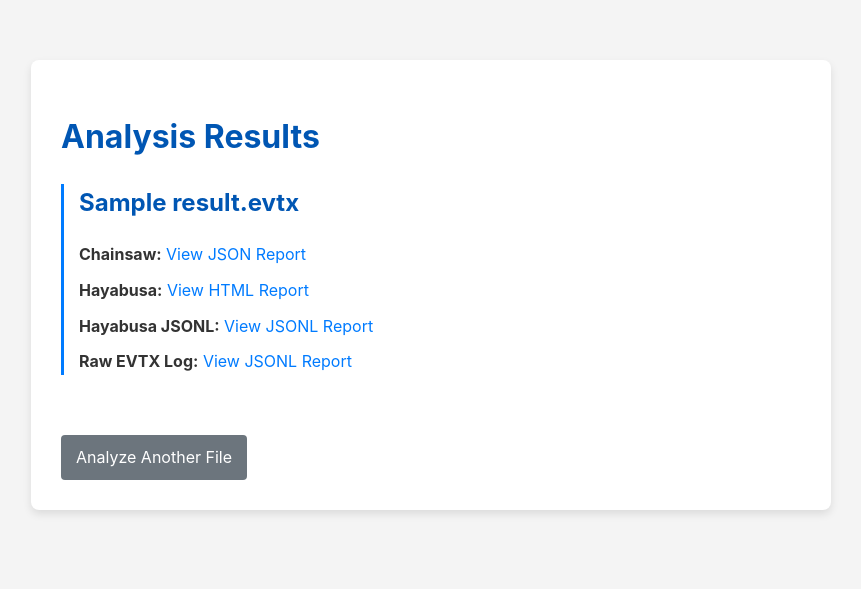
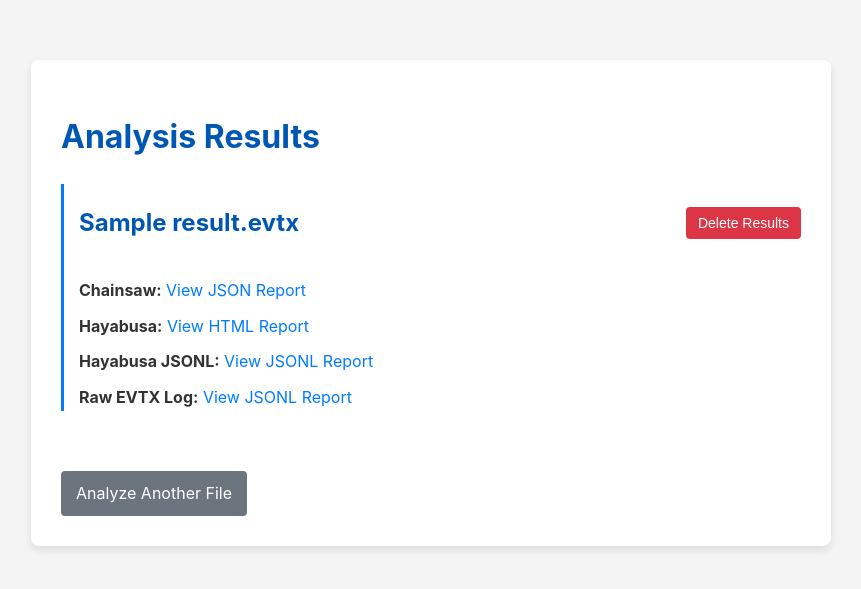
Before and after one commit to TheDr1ver/chayabusaw, a FastAPI app: template app/templates/results.html in a window 1280 px wide. Shown: the top 589 px of the page, without its empty margins (209-1070 px from the left). Run offline with FastAPI, Linux system fonts and the light colour scheme; the template is opened without the code that fills it: most values are stand-ins (such as "Sample title", 1, 10 or a date in 2020); parts of the project's set-up code (start-up, migrations or seed data) failed here and were passed over.

Commit message:
add delete button

```diff
--- a/app/main.py
+++ b/app/main.py
@@ -10,8 +10,8 @@
 from pathlib import Path
 
 import Evtx.Evtx as evtx
-from fastapi import FastAPI, File, UploadFile, Request, Form
-from fastapi.responses import HTMLResponse, RedirectResponse
+from fastapi import FastAPI, File, UploadFile, Request, Form, HTTPException
+from fastapi.responses import HTMLResponse, RedirectResponse, JSONResponse
 from fastapi.staticfiles import StaticFiles
 from fastapi.templating import Jinja2Templates
 
@@ -203,6 +203,9 @@
     session_dir:Path = UPLOAD_DIR / session_id
     session_dir.mkdir()
 
+    if not file.filename:
+        raise HTTPException(status_code=400, detail="No filename provided")
+
     upload_path = session_dir / file.filename
 
     try:
@@ -309,3 +312,43 @@
         "results.html",
         {"request": request, "results": results_by_source}
     )
+
+@app.delete("/delete-results/{file_stem}")
+async def delete_results(file_stem: str):
+    """Deletes the results directory and all associated files for a specific file stem."""
+
+    try:
+        # Construct the path to the results directory for this file stem
+        results_dir_path = RESULTS_DIR / file_stem
+
+        # Check if the directory exists
+        if not results_dir_path.exists():
+            logger.warning(f"Results directory not found: {results_dir_path}")
+            raise HTTPException(status_code=404, detail=f"Results directory for '{file_stem}' not found")
+
+        if not results_dir_path.is_dir():
+            logger.warning(f"Path exists but is not a directory: {results_dir_path}")
+            raise HTTPException(status_code=400, detail=f"'{file_stem}' is not a valid results directory")
+
+        # Delete the entire directory and its contents
+        shutil.rmtree(results_dir_path)
+        logger.info(f"Successfully deleted results directory: {results_dir_path}")
+
+        # Also clean up the corresponding JSONL directory if it exists
+        jsonl_dir_path = JSONL_DIR / file_stem
+        if jsonl_dir_path.exists() and jsonl_dir_path.is_dir():
+            shutil.rmtree(jsonl_dir_path)
+            logger.info(f"Successfully deleted JSONL directory: {jsonl_dir_path}")
+
+        return JSONResponse(
+            status_code=200,
+            content={"message": f"Successfully deleted results for '{file_stem}'"}
+        )
+
+    except PermissionError as e:
+        logger.error(f"Permission denied when deleting {file_stem}: {e}")
+        raise HTTPException(status_code=403, detail="Permission denied: Unable to delete results directory")
+
+    except Exception as e:
+        logger.error(f"Error deleting results for {file_stem}: {e}")
+        raise HTTPException(status_code=500, detail=f"Internal server error: {str(e)}")
--- a/app/templates/results.html
+++ b/app/templates/results.html
@@ -9,13 +9,24 @@
         body { font-family: -apple-system, BlinkMacSystemFont, "Segoe UI", Roboto, "Helvetica Neue", Arial, sans-serif; line-height: 1.6; color: #333; max-width: 800px; margin: 40px auto; padding: 20px; background-color: #f4f4f4; }
         h1, h2 { color: #0056b3; }
         .container { background-color: #fff; padding: 30px; border-radius: 8px; box-shadow: 0 4px 8px rgba(0,0,0,0.1); }
-        .result-group { border-left: 3px solid #007bff; padding-left: 15px; margin-bottom: 30px; }
+        .result-group { border-left: 3px solid #007bff; padding-left: 15px; margin-bottom: 30px; position: relative; }
+        .result-header { display: flex; justify-content: space-between; align-items: center; margin-bottom: 15px; }
         ul { list-style-type: none; padding-left: 0; }
         li { margin-bottom: 10px; }
         a { color: #007bff; text-decoration: none; }
         a:hover { text-decoration: underline; }
         .back-link { display: inline-block; margin-top: 30px; background-color: #6c757d; color: white; padding: 10px 15px; border-radius: 4px; }
         .back-link:hover { background-color: #5a6268; text-decoration: none; }
+        .delete-btn { background-color: #dc3545; color: white; border: none; padding: 8px 12px; border-radius: 4px; cursor: pointer; font-size: 14px; }
+        .delete-btn:hover { background-color: #c82333; }
+        .modal { display: none; position: fixed; z-index: 1000; left: 0; top: 0; width: 100%; height: 100%; background-color: rgba(0,0,0,0.5); }
+        .modal-content { background-color: #fff; margin: 15% auto; padding: 20px; border-radius: 8px; width: 400px; text-align: center; }
+        .modal-buttons { margin-top: 20px; }
+        .modal-btn { padding: 10px 20px; margin: 0 10px; border: none; border-radius: 4px; cursor: pointer; }
+        .confirm-btn { background-color: #dc3545; color: white; }
+        .cancel-btn { background-color: #6c757d; color: white; }
+        .confirm-btn:hover { background-color: #c82333; }
+        .cancel-btn:hover { background-color: #5a6268; }
     </style>
 </head>
 <body>
@@ -28,7 +39,10 @@
 
         {% for source_name, reports in results.items() %}
             <div class="result-group">
-                <h2>{{ source_name }}.evtx</h2>
+                <div class="result-header">
+                    <h2>{{ source_name }}.evtx</h2>
+                    <button class="delete-btn" onclick="confirmDelete('{{ source_name }}')">Delete Results</button>
+                </div>
                 <ul>
                     {% if reports.chainsaw %}
                         <li><strong>Chainsaw:</strong> <a href="{{ reports.chainsaw }}" target="_blank">View JSON Report</a></li>
@@ -59,5 +73,66 @@
 
         <a href="/" class="back-link">Analyze Another File</a>
     </div>
+
+    <!-- Confirmation Modal -->
+    <div id="deleteModal" class="modal">
+        <div class="modal-content">
+            <h3>Confirm Deletion</h3>
+            <p>Are you sure you want to delete all results for <strong id="deleteFileName"></strong>?</p>
+            <p>This action cannot be undone.</p>
+            <div class="modal-buttons">
+                <button class="modal-btn confirm-btn" onclick="deleteResults()">Delete</button>
+                <button class="modal-btn cancel-btn" onclick="closeModal()">Cancel</button>
+            </div>
+        </div>
+    </div>
+
+    <script>
+        let currentDeleteTarget = '';
+
+        function confirmDelete(sourceName) {
+            currentDeleteTarget = sourceName;
+            document.getElementById('deleteFileName').textContent = sourceName + '.evtx';
+            document.getElementById('deleteModal').style.display = 'block';
+        }
+
+        function closeModal() {
+            document.getElementById('deleteModal').style.display = 'none';
+            currentDeleteTarget = '';
+        }
+
+        function deleteResults() {
+            if (!currentDeleteTarget) return;
+
+            fetch(`/delete-results/${currentDeleteTarget}`, {
+                method: 'DELETE',
+                headers: {
+                    'Content-Type': 'application/json',
+                }
+            })
+            .then(response => {
+                if (response.ok) {
+                    // Reload the page to refresh the results
+                    window.location.reload();
+                } else {
+                    alert('Failed to delete results. Please try again.');
+                }
+            })
+            .catch(error => {
+                console.error('Error:', error);
+                alert('An error occurred while deleting results.');
+            });
+
+            closeModal();
+        }
+
+        // Close modal when clicking outside of it
+        window.onclick = function(event) {
+            const modal = document.getElementById('deleteModal');
+            if (event.target === modal) {
+                closeModal();
+            }
+        }
+    </script>
 </body>
 </html>
```
